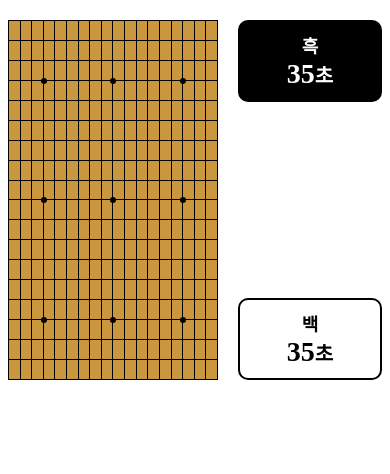
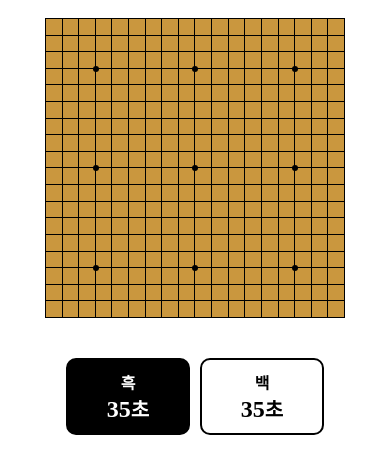
Before and after one commit to ssseok/seok.gomoku, a website with bundled scripts: page src/views/index.html in a window 390 px wide. Built offline with nearby package versions, Linux system fonts and the light colour scheme.

Commit message:
design: 웹/앱뷰 적용

```diff
--- a/src/css/style.css
+++ b/src/css/style.css
@@ -1,9 +1,12 @@
 #game-container {
     display: flex;
-    justify-content: flex-start;
-    align-items: flex-start;
+    justify-content: center;
+    align-items: center;
     gap: 20px;
-    margin-top: 20px;
+    margin: 0 auto;
+    height: 100vh;
+    padding: 20px;
+    box-sizing: border-box;
 }
 
 #board {
@@ -94,3 +97,41 @@
     background-color: black;
     border-radius: 50%;
 }
+
+/* 모바일 화면을 위한 미디어 쿼리 추가 */
+@media screen and (max-width: 768px) {
+    #game-container {
+        flex-direction: column;
+        height: auto;
+        padding: 10px;
+    }
+
+    #board {
+        width: 300px;
+        height: 300px;
+    }
+
+    #go {
+        width: 280px;
+        height: 280px;
+    }
+
+    #timers {
+        flex-direction: row;
+        min-height: auto;
+        margin-top: 20px;
+        gap: 10px;
+    }
+
+    .timer {
+        width: 100px;
+    }
+
+    .timer h3 {
+        font-size: 16px;
+    }
+
+    .timer span {
+        font-size: 24px;
+    }
+}
--- a/src/views/index.html
+++ b/src/views/index.html
@@ -4,7 +4,15 @@
         <meta charset="UTF-8" />
         <meta
             name="viewport"
-            content="width=device-width, initial-scale=1.0"
+            content="width=device-width, initial-scale=1.0, maximum-scale=1.0, user-scalable=no"
+        />
+        <meta
+            name="mobile-web-app-capable"
+            content="yes"
+        />
+        <meta
+            name="apple-mobile-web-app-capable"
+            content="yes"
         />
         <link
             rel="stylesheet"
```
